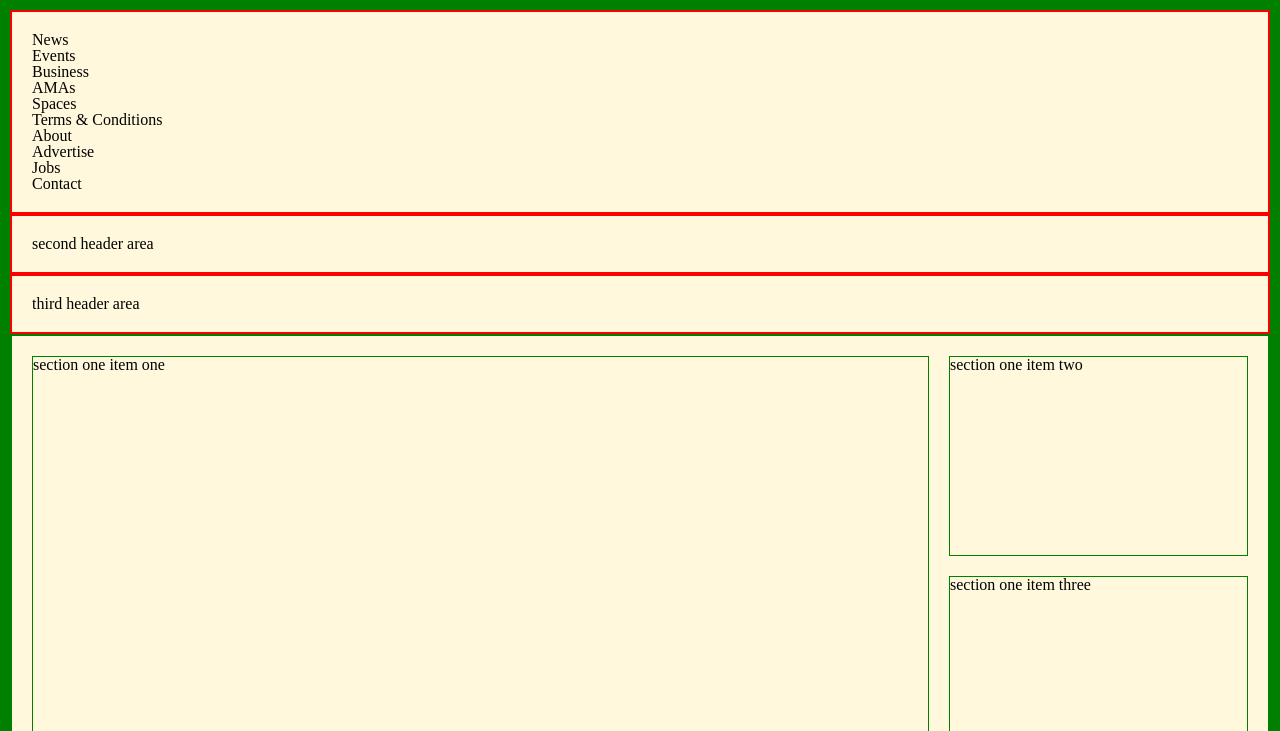
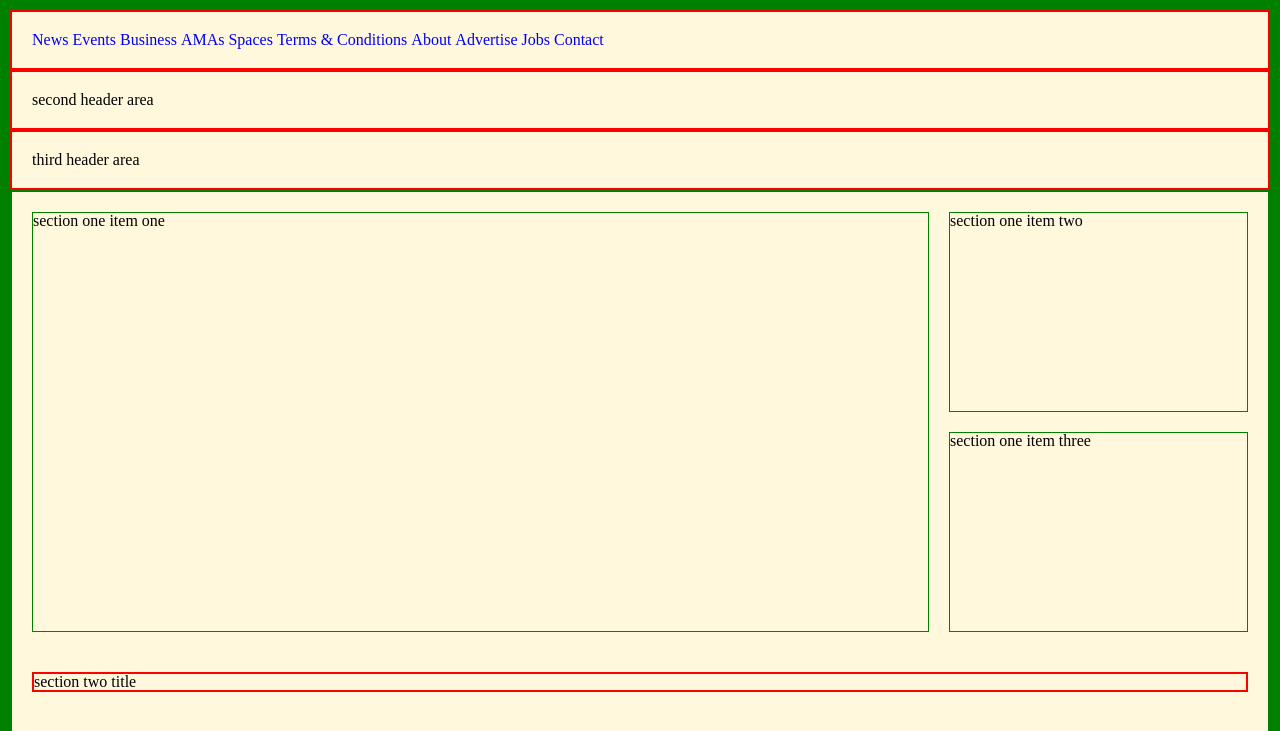
Before and after one commit to Fanger53/responsive-design, a plain HTML site: page index.html in a window 1280 px wide. Shown: the top 731 px of the page. Drawn offline with Linux system fonts and the light colour scheme.

Commit message:
added html syntax

```diff
--- a/css/style.css
+++ b/css/style.css
@@ -1,3 +1,19 @@
+A {
+  text-decoration: none;
+
+  }
+
+  .list {
+  list-style: none;
+  }
+
+  .list-li {
+    display: inline;
+  }
+
+
+/* Header */
+
 .main-container {
     border: 10px solid green;
 }
@@ -232,7 +248,14 @@
 
 /* footer section */
 .footer-area {
-    background-color: cornsilk;
-    border: 2px solid blue;
-    padding: 20px;
+  background-color: cornsilk;
+  border: 2px solid blue;
 }
+
+.footer-links {
+  background-color: #555;
+}
+
+.footer-social {
+  color: white;
+}
--- a/index.html
+++ b/index.html
@@ -10,21 +10,21 @@
   <link rel="stylesheet" href="https://use.fontawesome.com/releases/v5.13.1/css/all.css">
 </head>
 <body>
-  <div class="main-container">
-    <div class="header-area first-header">
-      <ul>
-        <li>News</li>
-        <li>Events</li>
-        <li>Business</li>
-        <li>AMAs</li>
-        <li>Spaces</li>
-        <li>Terms & Conditions</li>
-        <li>About</li>
-        <li>Advertise</li>
-        <li>Jobs</li>
-        <li>Contact</li>
+  <main class="main-container">
+    <nav class="header-area first-header">
+      <ul class="list">
+        <li class="list-li"><a href="#">News</a> </li>
+        <li class="list-li"><a href="#">Events</a></li>
+        <li class="list-li"><a href="#">Business</a></li>
+        <li class="list-li"><a href="#">AMAs</a></li>
+        <li class="list-li"><a href="#">Spaces</a></li>
+        <li class="list-li"><a href="#">Terms & Conditions</a></li>
+        <li class="list-li"><a href="#">About</a></li>
+        <li class="list-li"><a href="#">Advertise</a></li>
+        <li class="list-li"><a href="#">Jobs</a></li>
+        <li class="list-li"><a href="#">Contact</a></li>
       </ul>
-    </div>
+    </nav>
     <div class="header-area second-header">
       second header area
     </div>
@@ -155,9 +155,33 @@
         </div>
       </div>
     </div>
-    <div class="footer-area">
+    <footer class="footer-area">
+        <div class="footer-links ">
+          <ul class="list ">
+            <li class="list-li" id="anchor"><a  href="#"><i class="fab fa-facebook-square "></i></a></li>
+            <li class="list-li "><a href="#" class="footer-social"><i class="fab fa-twitter "></i></a></li>
+            <li class="list-li"><a href="#"><i class="fab fa-youtube"></i></a></li>
+            <li class="list-li"><a href="#"><i class="fab fa-instagram"></i></a></li>
+            <li class="list-li"><a href="#"><i class="fab fa-pinterest-p"></i></a></li>
+            <li class="list-li"><a href="#"><i class="fas fa-wifi"></i></a></li>
+            <li class="list-li"><a href="#"><i class="fas fa-envelope"></i></a></li>
+          </ul>
+          <ul class="list">
+            <li class="list-li"><a href="#">EVENTS </a></li>
+            <li class="list-li"><a href="#">ABOUT</a></li>
+            <li class="list-li"><a href="#">ADVERTISE</a></li>
+            <li class="list-li"><a href="#">JOBS</a></li>
+            <li class="list-li"><a href="#">CONTACT</a></li>
+
+          </ul>
+        </div>
+        <div class="footer-legal" >
+
+        </main>
+      </footer>
+    <div >
       footer area
     </div>
-  </div>
+  </main>
 </body>
 </html>
```
Also changed, not shown: css/footer.css (deleted, +0 -24 lines), footer.html (deleted, +0 -39 lines).
